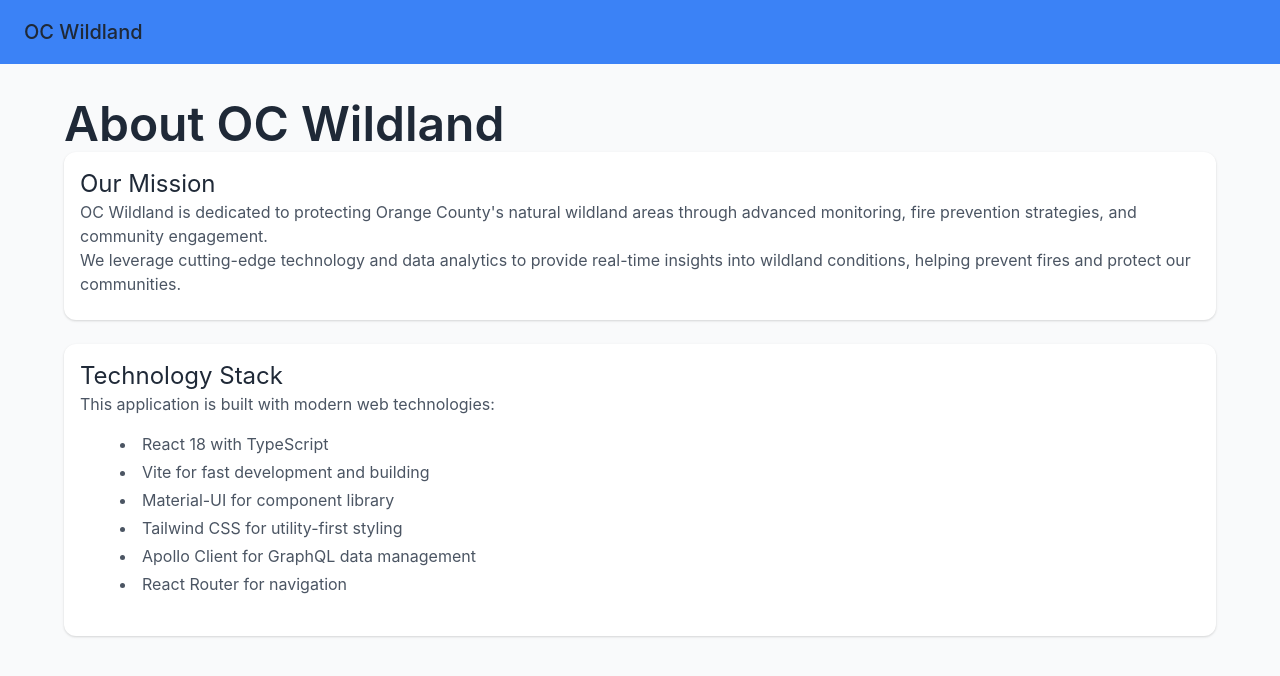
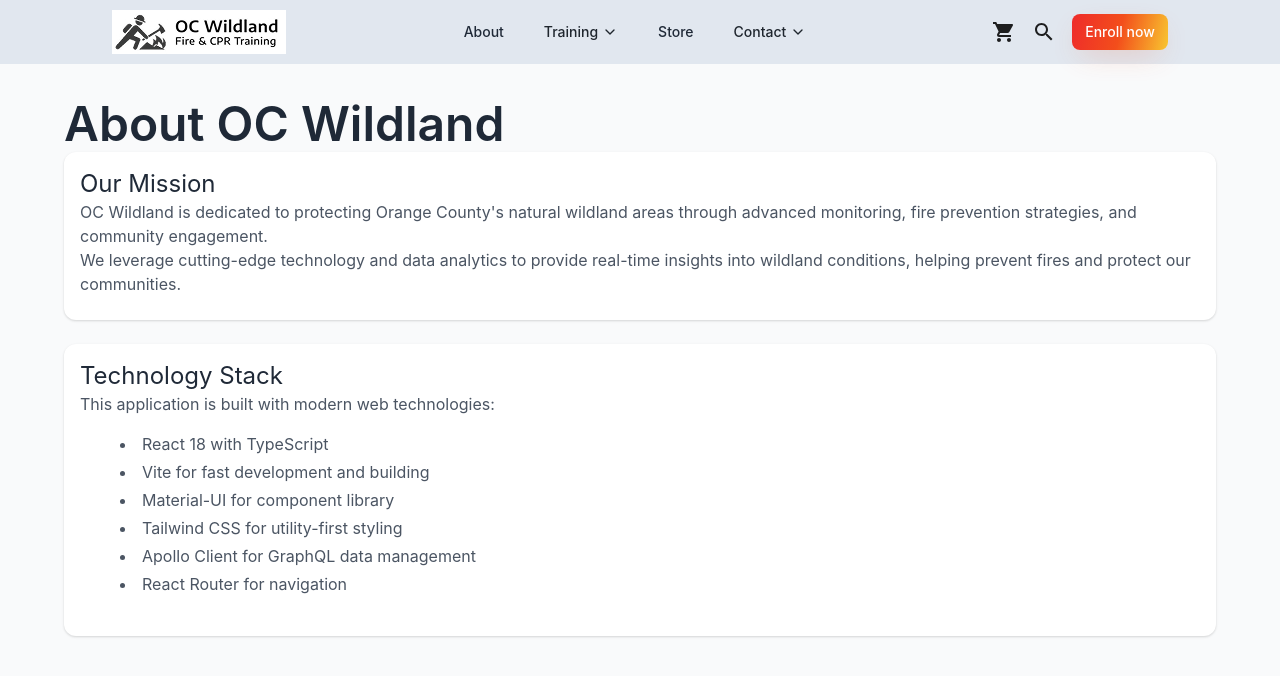
Before and after one commit to Thatalent/OC-Wildland-Frontend, a React (Vite) app: page /about in a window 1280 px wide. Shown: the top 676 px of the page. Built offline with nearby package versions, Linux system fonts and the light colour scheme.

Commit message:
feat: set up basic layout for navigation component

```diff
--- a/src/App.tsx
+++ b/src/App.tsx
@@ -1,6 +1,6 @@
 import { Routes, Route } from "react-router-dom";
 import { Container, Box } from "@mui/material";
-import Header from "./pages/Header";
+import Navigation from "./components/Navigation";
 import Home from "./pages/Home";
 import About from "./pages/About";
 import Consultation from "./pages/Consultation";
@@ -17,7 +17,7 @@ import WildlandsTraining from "./pages/WildlandsTraining";
 function App() {
   return (
     <Box className="min-h-screen bg-gray-50">
-      <Header />
+      <Navigation />
 
       <Container maxWidth="lg" className="py-8">
         <Routes>
--- /dev/null
+++ b/src/components/Navigation.tsx
@@ -0,0 +1,91 @@
+import { AppBar, Box, Toolbar, Typography, Button, Menu, MenuItem } from "@mui/material";
+import { useState } from "react";
+import { Link } from "react-router-dom";
+import Logo from "../assets/Logo.jpg";
+import Down from "../assets/DownArrow.svg"
+import ShoppingCartIcon from "@mui/icons-material/ShoppingCart";
+import SearchIcon from "@mui/icons-material/Search";
+
+function Navigation () {
+   const [menuAnchor, setMenuAnchor] = useState<null | HTMLElement>(null);
+  const [menuName, setMenuName] = useState<string | null>(null);
+
+  const handleMenuOpen = (event: React.MouseEvent<HTMLElement>, name: string) => {
+    setMenuAnchor(event.currentTarget);
+    setMenuName(name);
+  };
+  const handleMenuClose = () => {
+    setMenuAnchor(null);
+    setMenuName(null)
+  };
+
+  return (
+    <AppBar position="static" color="transparent" elevation={0} sx={{
+    backgroundColor: "rgba(225, 231, 239, 1)",
+    backdropFilter: "blur(12px)",
+    WebkitBackdropFilter: "blur(12px)",
+  }}>
+      <Toolbar className="flex justify-between items-center !px-[112px]">
+        <Box display="flex" alignItems="center">
+          <img src={Logo} alt="OC-Wildland Logo" style={{width: "174", height: "44"}}/>
+        </Box>
+        <Box display="flex" sx={{gap: "32px", alignItems: "center", justifyContent: "center"}}>
+          <Typography
+            component={Link}
+            to="/About"
+            variant="h6"
+            sx={{ flexGrow: 1, '&:hover': {color: '#F34E1B'}}}
+            className="no-underline text-gray-800"
+          >
+            About
+          </Typography>
+          <Button sx={{'&:hover': {color: '#F34E1B'}, display: 'flex', alignItems: 'center', gap: '4px'}} onClick={(e) => handleMenuOpen(e, "resources")}>Training <img src={Down} alt="Down Arrow"></img></Button>
+
+          <Menu
+            anchorEl={menuName === "resources" ? menuAnchor : null}
+            open={menuName === "resources"}
+            onClose={handleMenuClose}
+          >
+            <MenuItem component={Link} to="/Training" onClick={handleMenuClose}>All Training</MenuItem>
+            <MenuItem component={Link} to="/WildlandsTraining" onClick={handleMenuClose}>Wildfire Training</MenuItem>
+            <MenuItem component={Link} to="/CPR" onClick={handleMenuClose}>CPR & First Aid</MenuItem>
+            <MenuItem component={Link} to="/CustomTraining" onClick={handleMenuClose}>Custom & Group Training</MenuItem>
+          </Menu>
+
+          <Typography
+            variant="h6"
+            component={Link}
+            to="/Store"
+            sx={{ flexGrow: 1, '&:hover': {color: '#F34E1B'} }}
+            className="no-underline text-gray-800"
+          >
+            Store
+          </Typography>
+          <Button sx={{'&:hover': {color: '#F34E1B'}, display: 'flex', alignItems: 'center', gap: '4px'}} onClick={(e) => handleMenuOpen(e, "contact")}>
+            Contact<img src={Down} alt="Down Arrow"></img>
+          </Button>
+
+          <Menu
+            anchorEl={menuName === "contact" ? menuAnchor : null}
+            open={menuName === "contact"}
+            onClose={handleMenuClose}
+          >
+            <MenuItem component={Link} to="/Contact" onClick={handleMenuClose}>Contact Us</MenuItem>
+            <MenuItem component={Link} to="/Consultation" onClick={handleMenuClose}>Consultations</MenuItem>
+            <MenuItem component={Link} to="/FAQ" onClick={handleMenuClose}>FAQs</MenuItem>
+          </Menu>
+
+        </Box>
+        <Box display="flex" alignItems="center" sx={{gap: "16px"}}>
+          <ShoppingCartIcon></ShoppingCartIcon>
+          <SearchIcon></SearchIcon>
+          <Button sx={{color: "rgb(255,255,255)", width: "96px", height: "36px", padding: "0", background: "linear-gradient(103.54deg, #EE2B2B 0%, #F34E1B 50%, #F8C630 100%)", boxShadow: "0px 10px 30px -10px rgba(243, 78, 27, 0.3)"}}>
+            Enroll now
+          </Button>
+        </Box>
+      </Toolbar>
+    </AppBar>
+    );
+}
+
+export default Navigation;
--- a/src/lib/theme.ts
+++ b/src/lib/theme.ts
@@ -3,7 +3,7 @@ import { createTheme } from '@mui/material/styles'
 export const theme = createTheme({
   palette: {
     primary: {
-      main: '#3b82f6',
+      main: '#1f262e',
       dark: '#1d4ed8',
       light: '#60a5fa',
     },
@@ -36,6 +36,10 @@ export const theme = createTheme({
     h3: {
       fontWeight: 600,
     },
+    h6: {
+      fontWeight: 500,
+      fontSize: '14px',
+    },
   },
   components: {
     MuiButton: {
@@ -43,6 +47,10 @@ export const theme = createTheme({
         root: {
           textTransform: 'none',
           borderRadius: 8,
+          backgroundColor: 'transparent',
+          '&:hover': {
+          backgroundColor: 'transparent',
+        },
         },
       },
     },
--- a/src/pages/Header.tsx
+++ b/src/pages/Header.tsx
@@ -1,18 +1,4 @@
-import { AppBar, Toolbar, Typography } from "@mui/material";
+export default function Header() {
 
-export default function Header() {
-  return (
-    <AppBar position="static" elevation={0} className="bg-white shadow-sm">
-      <Toolbar>
-        <Typography
-          variant="h6"
-          component="div"
-          sx={{ flexGrow: 1 }}
-          className="text-gray-800"
-        >
-          OC Wildland
-        </Typography>
-      </Toolbar>
-    </AppBar>
-  );
+  return <></>
 }
```
Also changed, not shown: src/assets/DownArrow.svg (added), src/assets/Logo.jpg (added).
